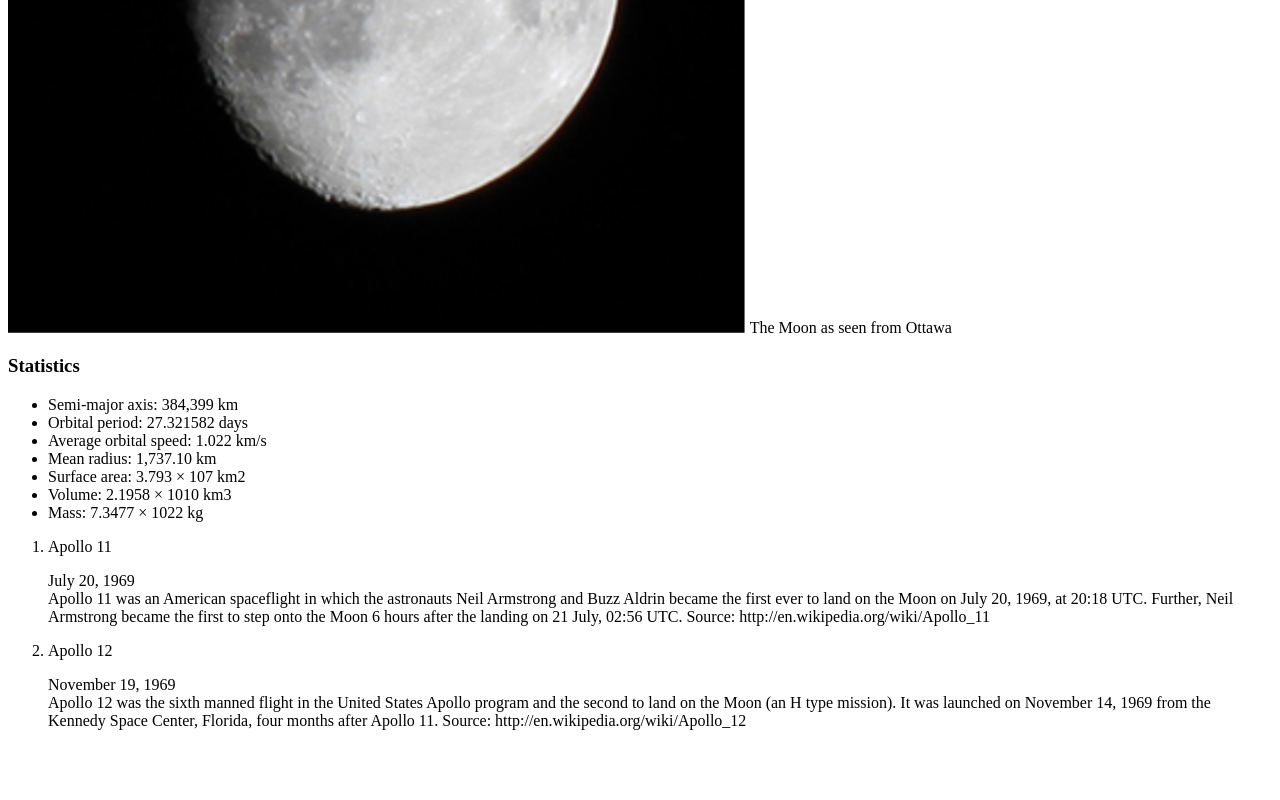
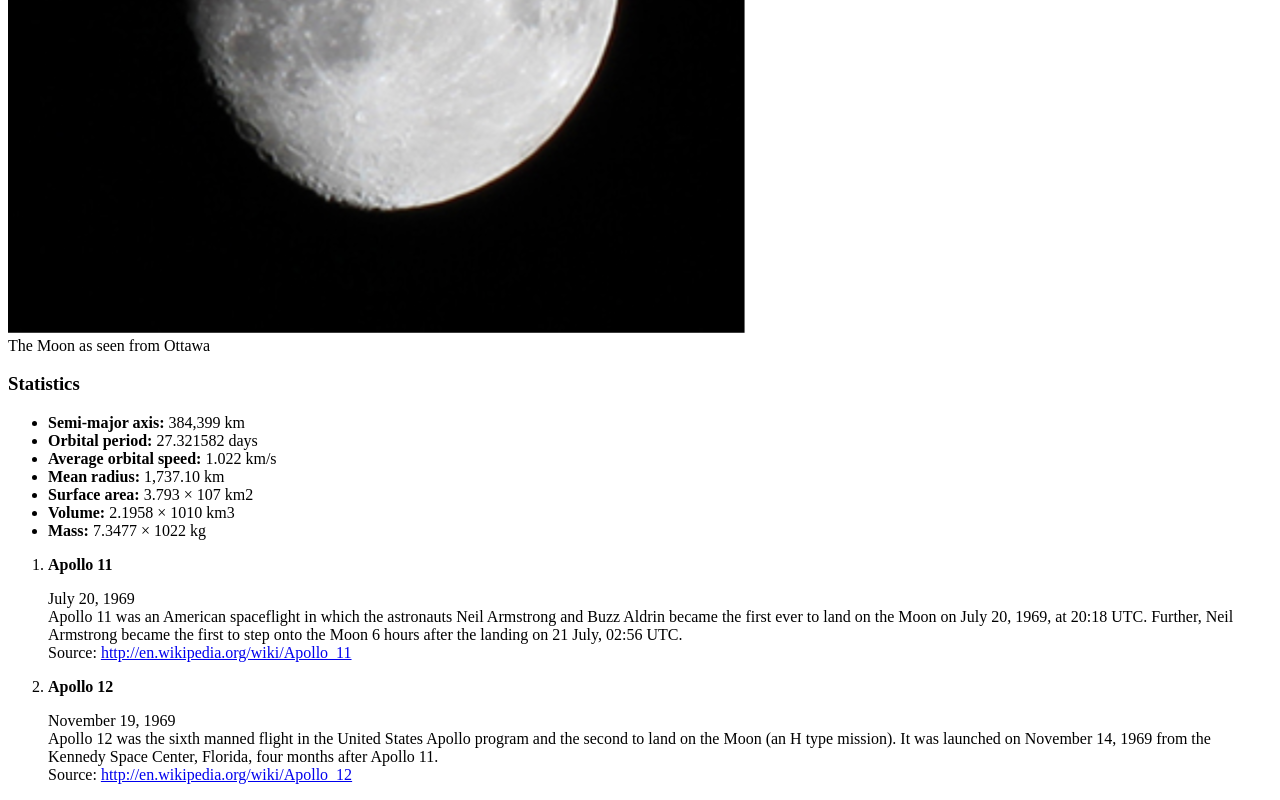
Before and after one commit to moeprab/moon, a plain HTML site: page index.html in a window 1280 px wide. Shown: the part 607-1407 px from the top of the page. Before the commit the page ends 1353 px from the top, so only its background shows below. Drawn offline with Linux system fonts and the light colour scheme.

Commit message:
change to the index.html file

```diff
--- a/index.html
+++ b/index.html
@@ -1,42 +1,48 @@
 <!DOCTYPE html>
 <html lang="en">
+
 <head>
     <meta charset="UTF-8">
     <title>The Moon</title>
 </head>
+
 <body>
-    <h2>The Moon</h2>
-    <h3>A Natural Satellite</h3>
-    <p>The Moon is the only natural satellite of the Earth, and the fifth largest satellite in the Solar System. It is the largest natural satellite of a planet in the Solar System relative to the size of its primary, having a quarter the diameter of Earth but only 1⁄81 its' mass.</p>
-    <img src="img/the_moon.png" alt="The Moon">
-    The Moon as seen from Ottawa
+    <div>
+        <h2>The Moon</h2>
+        <h3>A Natural Satellite</h3>
+        <p>The Moon is the only natural satellite of the Earth, and the fifth largest satellite in the Solar System. It is the largest natural satellite of a planet in the Solar System relative to the size of its primary, having a quarter the diameter of Earth but only 1⁄81 its' mass.</p>
+        <img src="img/the_moon.png" alt="The Moon">
+        <br>The Moon as seen from Ottawa
+    </div>
 
     <div>
         <H3>Statistics</H3>
         <ul>
-            <li>Semi-major axis: 384,399 km</li>
-            <li>Orbital period: 27.321582 days</li>
-            <li>Average orbital speed: 1.022 km/s</li>
-            <li>Mean radius: 1,737.10 km</li>
-            <li>Surface area: 3.793 × 107 km2</li>
-            <li>Volume: 2.1958 × 1010 km3</li>
-            <li>Mass: 7.3477 × 1022 kg</li>
+            <li><strong>Semi-major axis:</strong> 384,399 km</li>
+            <li><strong>Orbital period:</strong> 27.321582 days</li>
+            <li><strong>Average orbital speed:</strong> 1.022 km/s</li>
+            <li><strong>Mean radius:</strong> 1,737.10 km</li>
+            <li><strong>Surface area:</strong> 3.793 × 107 km2</li>
+            <li><strong>Volume:</strong> 2.1958 × 1010 km3</li>
+            <li><strong>Mass:</strong> 7.3477 × 1022 kg</li>
         </ul>
     </div>
 
     <div>
         <ol>
             <li>
-            Apollo 11
+                <strong>Apollo 11</strong>
                 <p> <time datetime="1969-07-20">July 20, 1969</time><br>
-Apollo 11 was an American spaceflight in which the astronauts Neil Armstrong and Buzz Aldrin became the first ever to land on the Moon on July 20, 1969, at 20:18 UTC. Further, Neil Armstrong became the first to step onto the Moon 6 hours after the landing on 21 July, 02:56 UTC.
-Source: http://en.wikipedia.org/wiki/Apollo_11</p>
-           <li>
-            Apollo 12
+                    Apollo 11 was an American spaceflight in which the astronauts Neil Armstrong and Buzz Aldrin became the first ever to land on the Moon on July 20, 1969, at 20:18 UTC. Further, Neil Armstrong became the first to step onto the Moon 6 hours after the landing on 21 July, 02:56 UTC.<br>
+                    Source: <a href="http://en.wikipedia.org/wiki/Apollo_11">http://en.wikipedia.org/wiki/Apollo_11</a></p>
+            </li>
+            <li>
+                <strong>Apollo 12</strong>
                 <p> <time datetime="1969-11-19">November 19, 1969</time><br>
-Apollo 12 was the sixth manned flight in the United States Apollo program and the second to land on the Moon (an H type mission). It was launched on November 14, 1969 from the Kennedy Space Center, Florida, four months after Apollo 11. Source: http://en.wikipedia.org/wiki/Apollo_12</p>
+                    Apollo 12 was the sixth manned flight in the United States Apollo program and the second to land on the Moon (an H type mission). It was launched on November 14, 1969 from the Kennedy Space Center, Florida, four months after Apollo 11. <br> Source: <a href="http://en.wikipedia.org/wiki/Apollo_12">http://en.wikipedia.org/wiki/Apollo_12</a></p>
             </li>
         </ol>
     </div>
 </body>
+
 </html>
```
